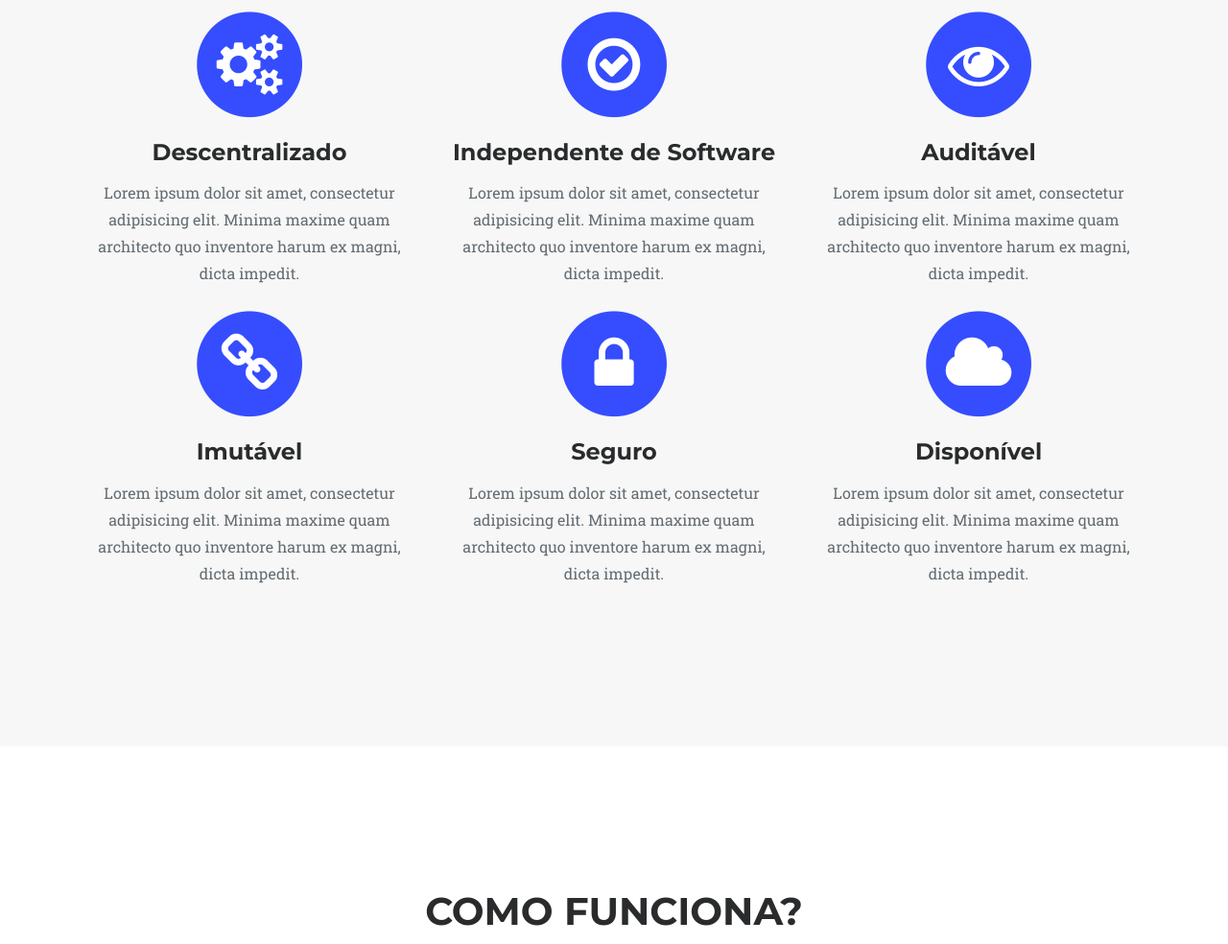
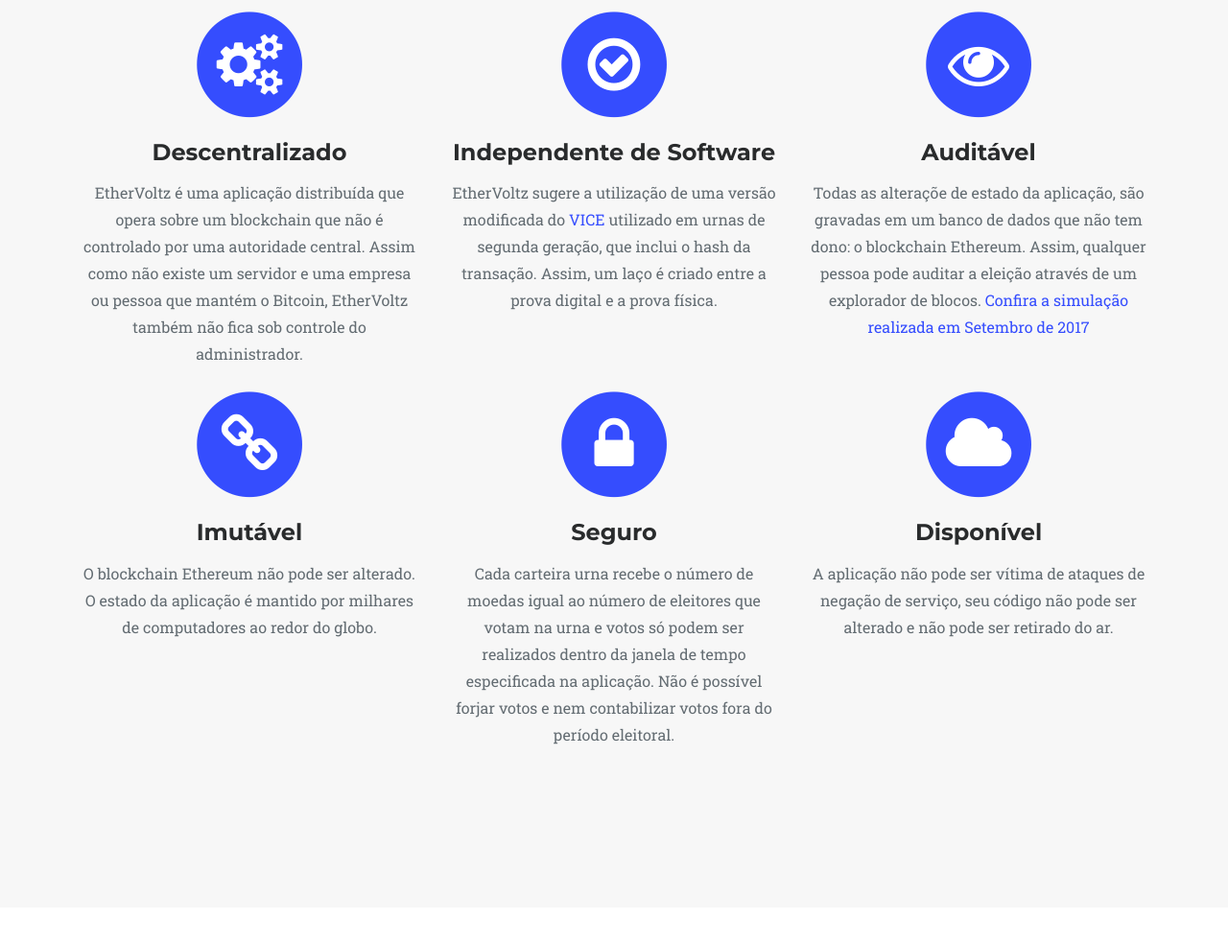
Before and after one commit to eccentricexit/ethervoltz-landing, a website: page index.html in a window 1280 px wide. Shown: the part 2215-3199 px from the top of the page at 96% size. Drawn offline with nearby package versions, Linux system fonts and the light colour scheme; a web font is replaced by a local one.

Commit message:
fix: Add features section

```diff
--- a/index.html
+++ b/index.html
@@ -197,7 +197,7 @@
                         <i class="fa fa-cogs fa-stack-1x fa-inverse"></i>
                     </span>
                     <h4 class="service-heading">Descentralizado</h4>
-                    <p class="text-muted">Lorem ipsum dolor sit amet, consectetur adipisicing elit. Minima maxime quam architecto quo inventore harum ex magni, dicta impedit.</p>
+                    <p class="text-muted">EtherVoltz é uma aplicação distribuída que opera sobre um blockchain que não é controlado por uma autoridade central. Assim como não existe um servidor e uma empresa ou pessoa que mantém o Bitcoin, EtherVoltz também não fica sob controle do administrador.</p>
                 </div>
                 <div class="col-md-4">
                     <span class="fa-stack fa-4x">
@@ -205,7 +205,7 @@
                         <i class="fa fa-check-circle-o fa-stack-1x fa-inverse"></i>
                     </span>
                     <h4 class="service-heading">Independente de Software</h4>
-                    <p class="text-muted">Lorem ipsum dolor sit amet, consectetur adipisicing elit. Minima maxime quam architecto quo inventore harum ex magni, dicta impedit.</p>
+                    <p class="text-muted">EtherVoltz sugere a utilização de uma versão modificada do <a href="www.brunazo.eng.br/voto-e/textos/modelosUE.htm">VICE</a> utilizado em urnas de segunda geração, que inclui o hash da transação. Assim, um laço é criado entre a prova digital e a prova física.</p>
                 </div>
                 <div class="col-md-4">
                     <span class="fa-stack fa-4x">
@@ -213,7 +213,7 @@
                         <i class="fa fa-eye fa-stack-1x fa-inverse"></i>
                     </span>
                     <h4 class="service-heading">Auditável</h4>
-                    <p class="text-muted">Lorem ipsum dolor sit amet, consectetur adipisicing elit. Minima maxime quam architecto quo inventore harum ex magni, dicta impedit.</p>
+                    <p class="text-muted">Todas as alteraçõe de estado da aplicação, são gravadas em um banco de dados que não tem dono: o blockchain Ethereum. Assim, qualquer pessoa pode auditar a eleição através de um explorador de blocos. <a href="https://rinkeby.etherscan.io/token/0x063407a72493c8058b415f50076bc990c3927958">Confira a simulação realizada em Setembro de 2017</a></p>
                 </div>
                 <div class="col-md-4">
                     <span class="fa-stack fa-4x">
@@ -221,7 +221,7 @@
                         <i class="fa fa-chain fa-stack-1x fa-inverse"></i>
                     </span>
                     <h4 class="service-heading">Imutável</h4>
-                    <p class="text-muted">Lorem ipsum dolor sit amet, consectetur adipisicing elit. Minima maxime quam architecto quo inventore harum ex magni, dicta impedit.</p>
+                    <p class="text-muted">O blockchain Ethereum não pode ser alterado. O estado da aplicação é mantido por milhares de computadores ao redor do globo.</p>
                 </div>
                 <div class="col-md-4">
                     <span class="fa-stack fa-4x">
@@ -229,7 +229,7 @@
                         <i class="fa fa-lock fa-stack-1x fa-inverse"></i>
                     </span>
                     <h4 class="service-heading">Seguro</h4>
-                    <p class="text-muted">Lorem ipsum dolor sit amet, consectetur adipisicing elit. Minima maxime quam architecto quo inventore harum ex magni, dicta impedit.</p>
+                    <p class="text-muted">Cada carteira urna recebe o número de moedas igual ao número de eleitores que votam na urna e votos só podem ser realizados dentro da janela de tempo especificada na aplicação. Não é possível forjar votos e nem contabilizar votos fora do período eleitoral.</p>
                 </div>
                 <div class="col-md-4">
                     <span class="fa-stack fa-4x">
@@ -237,7 +237,7 @@
                         <i class="fa fa-cloud fa-stack-1x fa-inverse"></i>
                     </span>
                     <h4 class="service-heading">Disponível</h4>
-                    <p class="text-muted">Lorem ipsum dolor sit amet, consectetur adipisicing elit. Minima maxime quam architecto quo inventore harum ex magni, dicta impedit.</p>
+                    <p class="text-muted">A aplicação não pode ser vítima de ataques de negação de serviço, seu código não pode ser alterado e não pode ser retirado do ar.</p>
                 </div>
             </div>
         </div>
```
